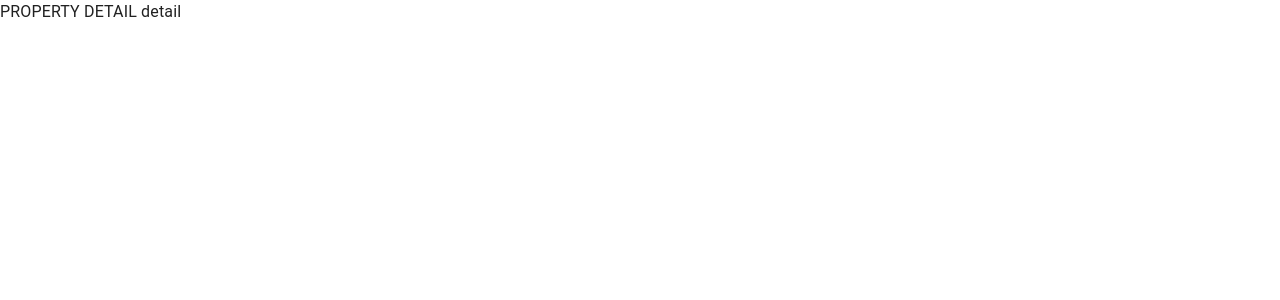
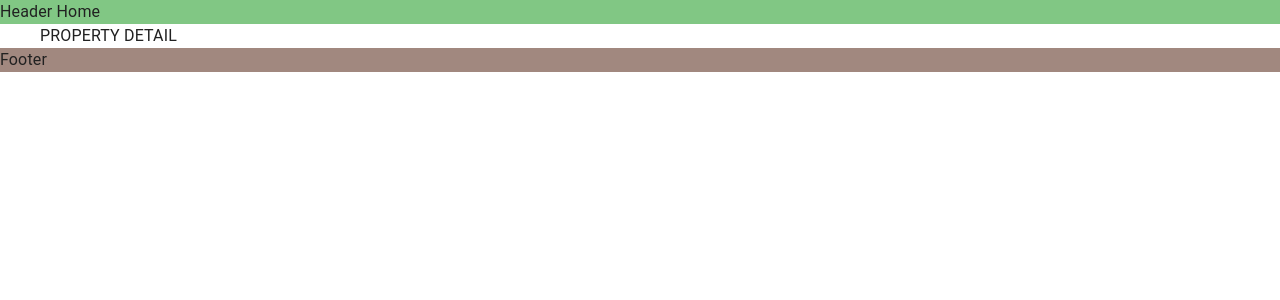
Before and after one commit to Abdulloh1014/nestar-demo, a Next.js app: page /property/detail in a window 1280 px wide. Shown: the top 300 px of the page. Built offline with nearby package versions, Linux system fonts and the light colour scheme.

Commit message:
feat: integration Header and Footer via Layouts

```diff
--- /dev/null
+++ b/libs/components/layout/LayoutHome.tsx
@@ -0,0 +1,25 @@
+import { Stack } from "@mui/material";
+import Head from "next/head";
+
+const withLayoutMain = (Component: any) => {
+  return (props: any) => {
+    return (
+      <>
+        <Head>
+          <title>Nestar</title>
+        </Head>
+        <Stack id="pc-wrap">
+          <Stack sx={{ background: "#81c784" }}>Header Home</Stack>
+
+          <Stack id={"main"}>
+            <Component {...props} />
+          </Stack>
+
+          <Stack sx={{ background: "#a1887f" }}>Footer</Stack>
+        </Stack>
+      </>
+    );
+  };
+};
+
+export default withLayoutMain;
--- a/pages/property/[productId]/index.tsx
+++ /dev/null
@@ -1,12 +0,0 @@
-
-
-import { useRouter } from "next/router";
-
-
-const PropertyDetail = () => {
-    const router = useRouter();
-    const { productId } = router.query;
-    return <div>PROPERTY DETAIL {productId} </div>;
-};
-
-export default PropertyDetail;
--- /dev/null
+++ b/pages/property/detail.tsx
@@ -0,0 +1,10 @@
+import withLayoutMain from '@/libs/components/layout/LayoutHome';
+import { Container, Stack } from '@mui/material';
+
+
+const PropertyDetail = () => {
+    return <Container>PROPERTY DETAIL</Container>
+};
+
+
+export default withLayoutMain(PropertyDetail);
```
Also changed, not shown: libs/components/layout/LayoutBasic.tsx (added, +25 -0 lines), pages/community/index.tsx (+4 -3 lines), pages/index.tsx (+6 -10 lines), pages/property/index.tsx (+6 -5 lines).
